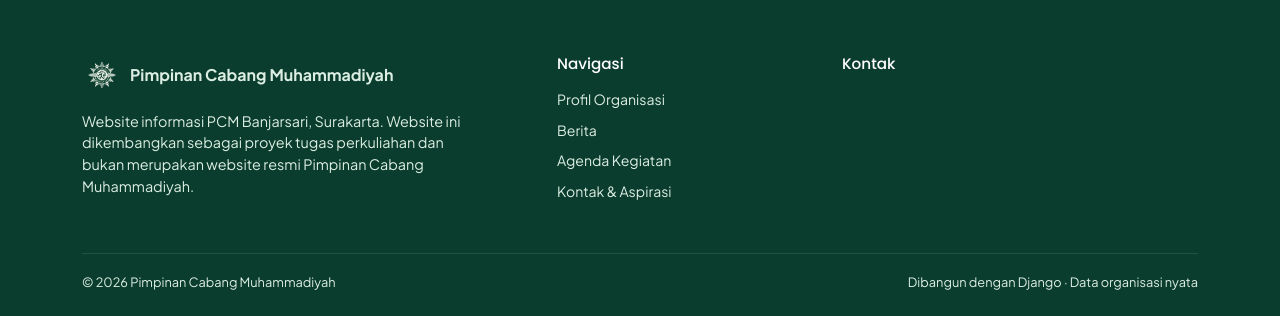
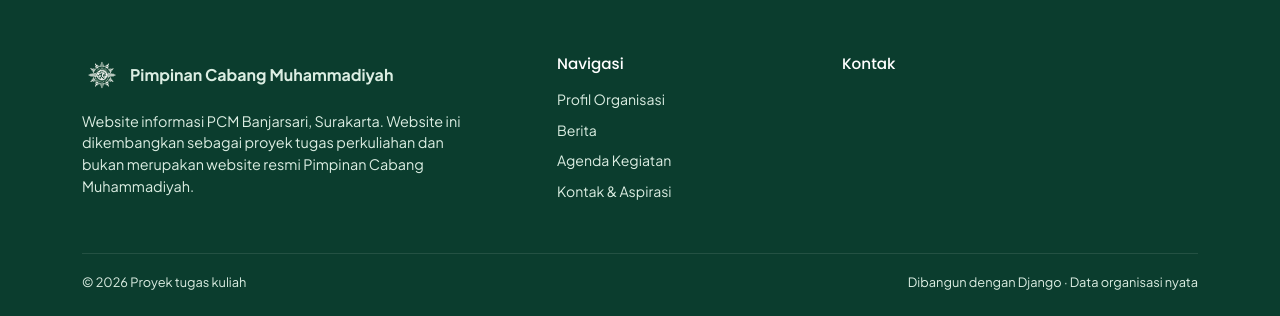
Before and after one commit to iqbalmieayamm-jpg/website-pcm, a Django app: page /agenda/ in a window 1280 px wide. Shown: the part 762-1078 px from the top of the page. Run offline with Django 5.2, Linux system fonts and the light colour scheme; data comes from the database, SQL or seed files in the repository; data that the repository does not hold is empty; parts of the project's set-up code (start-up, migrations or seed data) failed here and were passed over.

Commit message:
mengubh footer copyright

```diff
--- a/templates/base.html
+++ b/templates/base.html
@@ -95,7 +95,7 @@
         </div>
       </div>
       <div class="footer-bottom">
-        <span>&copy; {% now "Y" %} {{ org.nama }}</span>
+        <span>&copy; {% now "Y" %} Proyek tugas kuliah</span>
         <span>Dibangun dengan Django &middot; Data organisasi nyata</span>
       </div>
     </div>
```
Also changed, not shown: docker-compose.yaml (line endings or trailing spaces).
